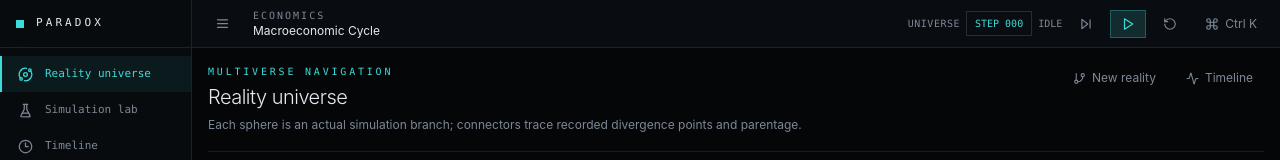
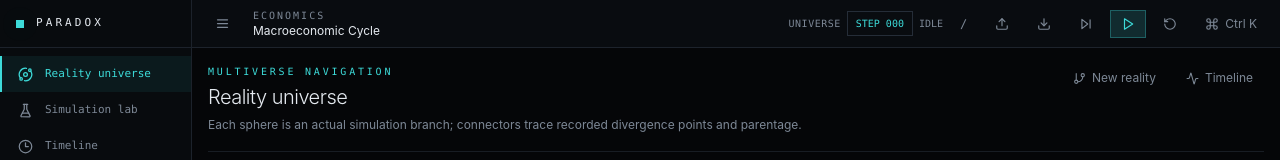
Before and after one commit to HammadZahid1/PARADOX, a React (Vite) app: page / in a window 1280 px wide. Shown: the top 160 px of the page. Built offline with nearby package versions, Linux system fonts and the light colour scheme.

Commit message:
feat: expose search import and export actions in the top bar

```diff
--- a/src/ui/components/TopBar.tsx
+++ b/src/ui/components/TopBar.tsx
@@ -1,4 +1,4 @@
-import { Command, Menu, Pause, Play, RotateCcw, SkipForward } from 'lucide-react';
+import { Command, Download, Menu, Pause, Play, RotateCcw, SkipForward, Upload } from 'lucide-react';
 import { useParadox } from '@/state/store';
 import { Button } from './Button';
 import { Tooltip } from './Tooltip';
@@ -12,6 +12,8 @@ export function TopBar({ onToggleSidebar }: { onToggleSidebar: () => void }) {
   const stepForward = useParadox((state) => state.stepForward);
   const reset = useParadox((state) => state.reset);
   const setCommandOpen = useParadox((state) => state.setCommandOpen);
+  const openModal = useParadox((state) => state.openModal);
+  const setSearchOpen = useParadox((state) => state.setSearchOpen);
   const step = engine?.activeBranch.currentState.step ?? 0;
   const status = engine?.activeBranch.status ?? 'idle';
 
@@ -28,6 +30,9 @@ export function TopBar({ onToggleSidebar }: { onToggleSidebar: () => void }) {
         <span className="hidden font-mono text-[10px] uppercase tracking-wider text-muted md:inline">{view}</span>
         <span className="border border-line px-2 py-1 font-mono text-[10px] text-cyan">STEP {String(step).padStart(3, '0')}</span>
         <span className="hidden font-mono text-[10px] uppercase text-muted lg:inline">{status}</span>
+        <Tooltip label="Search workspace"><Button onClick={() => setSearchOpen(true)} aria-label="Search workspace"><span className="font-mono text-xs">/</span></Button></Tooltip>
+        <Tooltip label="Import local data"><Button onClick={() => openModal({ kind: 'import' })} aria-label="Import local data"><Upload size={14} /></Button></Tooltip>
+        <Tooltip label="Export local data"><Button onClick={() => openModal({ kind: 'export' })} aria-label="Export local data"><Download size={14} /></Button></Tooltip>
         <Tooltip label="Step forward"><Button onClick={stepForward} disabled={!engine} aria-label="Step forward"><SkipForward size={14} /></Button></Tooltip>
         <Tooltip label={isPlaying ? 'Pause' : 'Play'}>
           <Button onClick={isPlaying ? pause : play} disabled={!engine} variant="solid" aria-label={isPlaying ? 'Pause simulation' : 'Play simulation'}>
```
